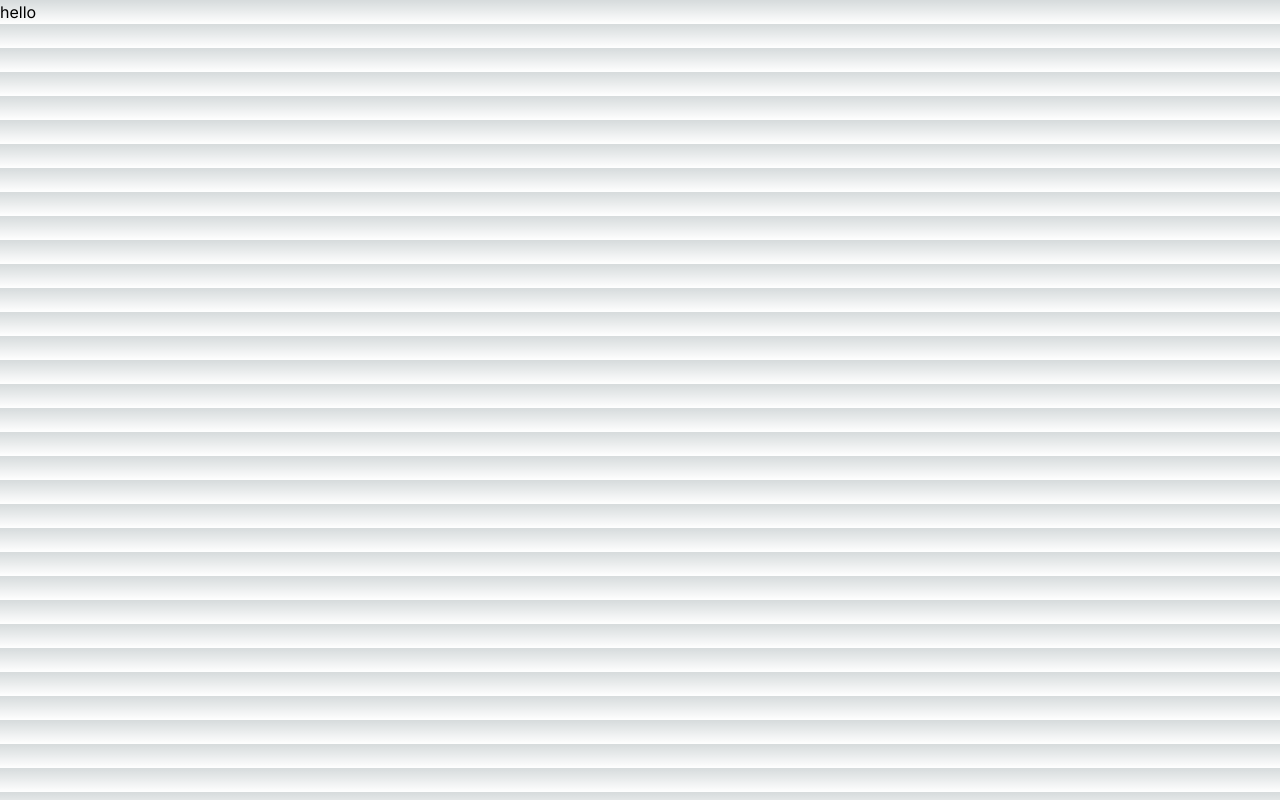
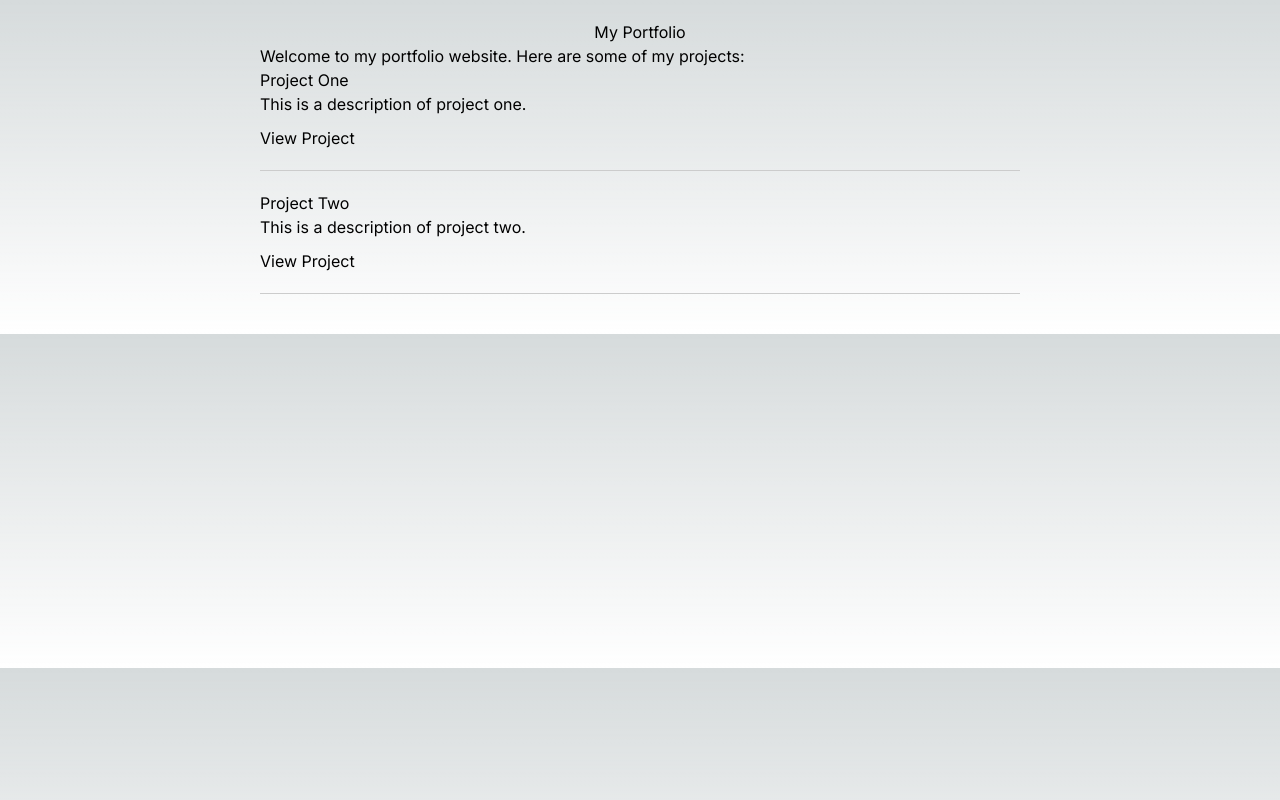
Before and after one commit to IcebergLettuc3/lettucehubnext, a Next.js app: page / in a window 1280 px wide. Built offline with nearby package versions, Linux system fonts and the light colour scheme.

Commit message:
adding portfolio framework

```diff
--- a/src/app/page.tsx
+++ b/src/app/page.tsx
@@ -1,8 +1,10 @@
 import Image from 'next/image'
+import Portfolio from './portfolio'
 
 export default function Home() {
   return (
-  <h1>hello
-    </h1>
+  <div>
+    <Portfolio></Portfolio>
+    </div>
   )
 }
--- /dev/null
+++ b/src/app/portfolio.css
@@ -0,0 +1,25 @@
+.portfolio {
+    max-width: 800px;
+    margin: auto;
+    padding: 20px;
+}
+
+.portfolio h1 {
+    text-align: center;
+}
+
+.portfolio ul {
+    list-style-type: none;
+    padding: 0;
+}
+
+.portfolio li {
+    border-bottom: 1px solid #ccc;
+    margin-bottom: 20px;
+    padding-bottom: 20px;
+}
+
+.portfolio a {
+    display: inline-block;
+    margin-top: 10px;
+}
--- /dev/null
+++ b/src/app/portfolio.tsx
@@ -0,0 +1,44 @@
+import React from 'react';
+import './Portfolio.css'; // Create this CSS file to style your portfolio
+
+interface Project {
+  title: string;
+  description: string;
+  link: string;
+}
+
+const projects: Project[] = [
+  {
+    title: "Project One",
+    description: "This is a description of project one.",
+    link: "https://github.com/yourusername/project-one"
+  },
+  {
+    title: "Project Two",
+    description: "This is a description of project two.",
+    link: "https://github.com/yourusername/project-two"
+  },
+  // Add more projects as needed
+];
+
+const Portfolio: React.FC = () => {
+  return (
+    <div className="portfolio">
+      <h1>My Portfolio</h1>
+      <p>Welcome to my portfolio website. Here are some of my projects:</p>
+      <ul>
+        {projects.map((project, index) => (
+          <li key={index}>
+            <h2>{project.title}</h2>
+            <p>{project.description}</p>
+            <a href={project.link} target="_blank" rel="noopener noreferrer">
+              View Project
+            </a>
+          </li>
+        ))}
+      </ul>
+    </div>
+  );
+}
+
+export default Portfolio;
```
